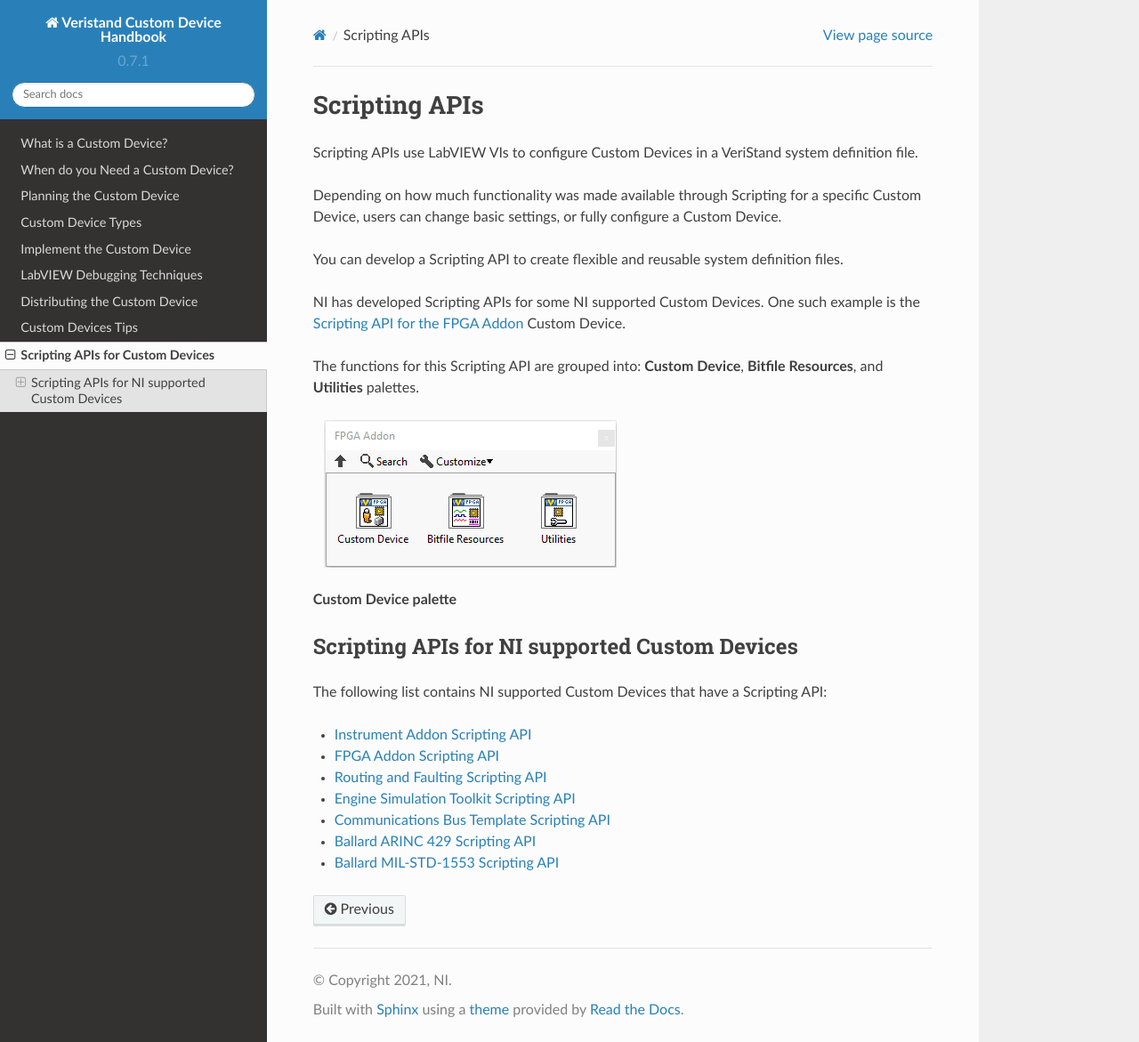
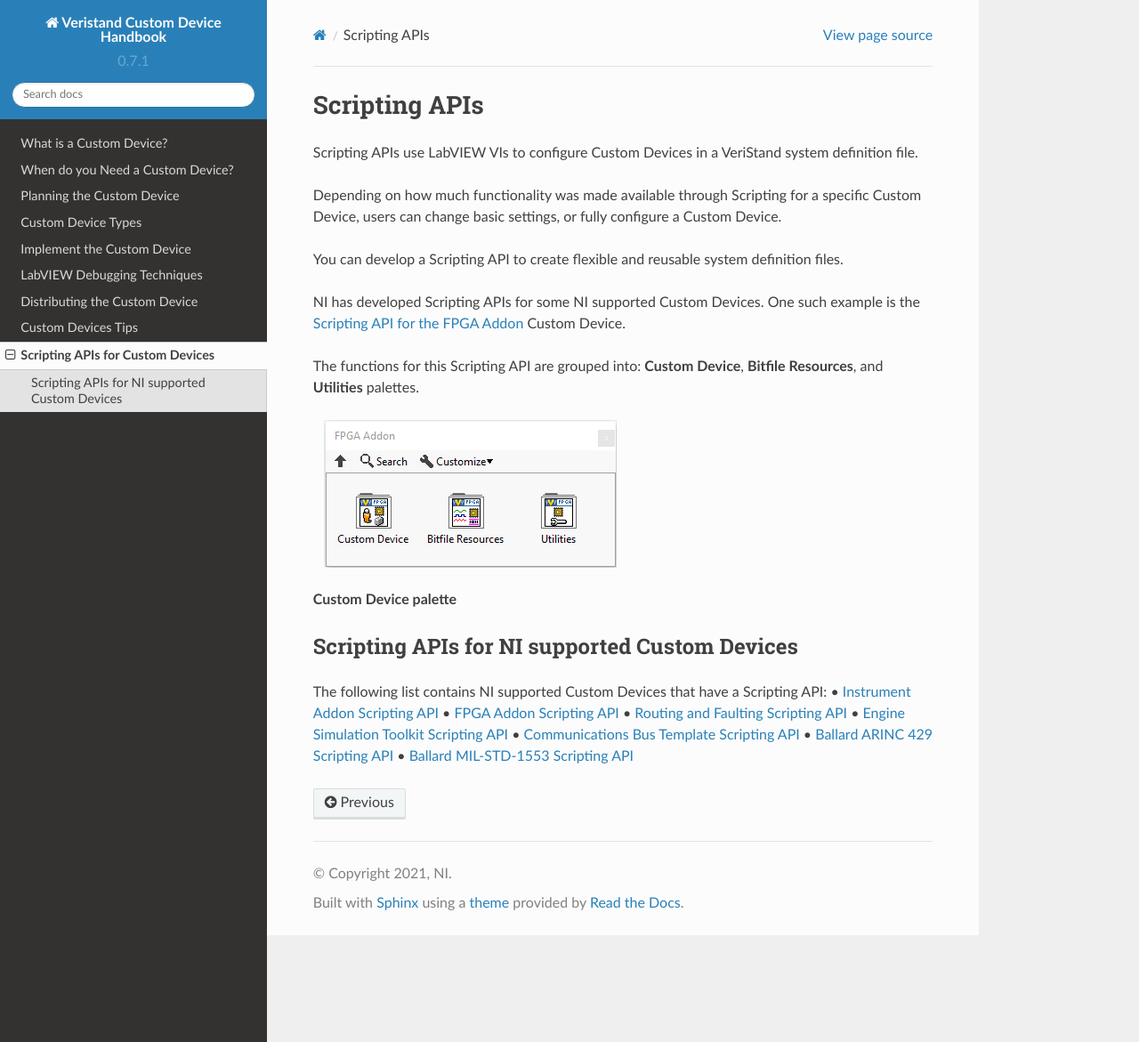
Before and after one commit to ni/niveristand-custom-device-handbook, a Sphinx documentation site: the page built from docs/Scripting_API.md, in a window 1280 px wide and 1171 px high. Shown: the whole window at 89% size. Built offline with Sphinx 7.4.7 and the Read the Docs theme 2.0.0, drawn with Linux system fonts in a browser that asks for light colours; pages that are not in the unit, such as notebooks, are missing from menus.

Commit message:
fixing some alignment issues

```diff
--- a/docs/Scripting_API.md
+++ b/docs/Scripting_API.md
@@ -17,10 +17,10 @@
 ## Scripting APIs for NI supported Custom Devices
 
 The following list contains NI supported Custom Devices that have a Scripting API:
-- [Instrument Addon Scripting API](https://github.com/ni/niveristand-fpga-addon-custom-device/blob/main/Source/Quick%20Start%20Documentation/FPGA%20Addon%20Quick%20Start%20Guide.md#scripting-api)
-- [FPGA Addon Scripting API](https://github.com/ni/niveristand-fpga-addon-custom-device/blob/main/Source/Quick%20Start%20Documentation/FPGA%20Addon%20Quick%20Start%20Guide.md#scripting-api)
-- [Routing and Faulting Scripting API](https://github.com/ni/niveristand-fpga-addon-custom-device/blob/main/Source/Quick%20Start%20Documentation/FPGA%20Addon%20Quick%20Start%20Guide.md#scripting-api)
-- [Engine Simulation Toolkit Scripting API](https://github.com/ni/niveristand-engine-simulation-toolkit-custom-device/tree/main/Source/Scripting%20API)
-- [Communications Bus Template Scripting API](https://github.com/ni/niveristand-communications-bus-template/tree/main/Source/Custom%20Device%20Support/Scripting)
-- [Ballard ARINC 429 Scripting API](https://github.com/ni/niveristand-ballard-arinc429-custom-device/blob/main/Docs/User%20Guide/User%20Guide.md#scripting-the-custom-device-configuration)
-- [Ballard MIL-STD-1553 Scripting API](https://github.com/ni/niveristand-ballard-milStd1553-custom-device/tree/main/Source/Scripting%20Examples)
+•	[Instrument Addon Scripting API](https://github.com/ni/niveristand-fpga-addon-custom-device/blob/main/Source/Quick%20Start%20Documentation/FPGA%20Addon%20Quick%20Start%20Guide.md#scripting-api)
+•	[FPGA Addon Scripting API](https://github.com/ni/niveristand-fpga-addon-custom-device/blob/main/Source/Quick%20Start%20Documentation/FPGA%20Addon%20Quick%20Start%20Guide.md#scripting-api)
+•	[Routing and Faulting Scripting API](https://github.com/ni/niveristand-fpga-addon-custom-device/blob/main/Source/Quick%20Start%20Documentation/FPGA%20Addon%20Quick%20Start%20Guide.md#scripting-api)
+•	[Engine Simulation Toolkit Scripting API](https://github.com/ni/niveristand-engine-simulation-toolkit-custom-device/tree/main/Source/Scripting%20API)
+•	[Communications Bus Template Scripting API](https://github.com/ni/niveristand-communications-bus-template/tree/main/Source/Custom%20Device%20Support/Scripting)
+•	[Ballard ARINC 429 Scripting API](https://github.com/ni/niveristand-ballard-arinc429-custom-device/blob/main/Docs/User%20Guide/User%20Guide.md#scripting-the-custom-device-configuration)
+•	[Ballard MIL-STD-1553 Scripting API](https://github.com/ni/niveristand-ballard-milStd1553-custom-device/tree/main/Source/Scripting%20Examples)
```
